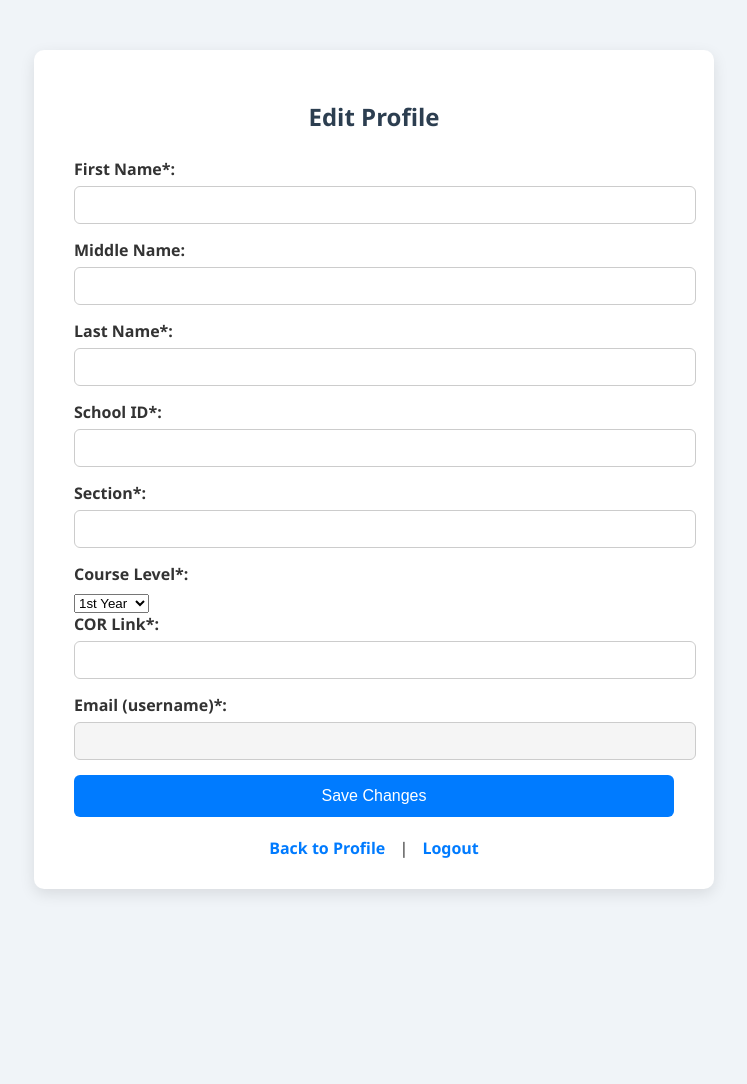
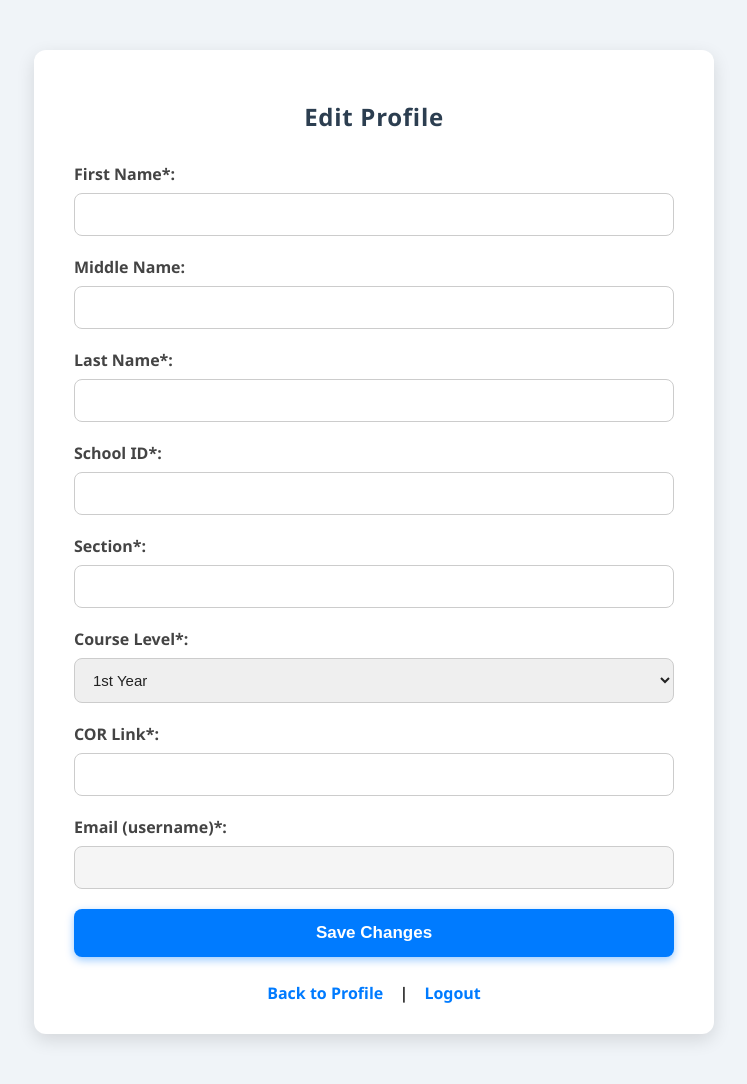
Before and after one commit to law4percent/attendance-system-chloe-danag, a Flask app: template templates/student/edit_profile.html in a window 1280 px wide. Shown: the whole page, without its empty margins (266-1013 px from the left). Before the commit the page ends 894 px from the top, so only its background shows below. Run offline with Flask 3, Linux system fonts and the light colour scheme; the template is opened without the code that fills it, so the values that code supplies are empty; some libraries are stand-ins or nearby versions.

Commit message:
Update styles.

```diff
--- a/static/css/student/edit_profile.css
+++ b/static/css/student/edit_profile.css
@@ -4,6 +4,8 @@ body {
     font-family: 'Segoe UI', Tahoma, Geneva, Verdana, sans-serif;
     background-color: #f0f4f8;
     color: #333;
+    -webkit-font-smoothing: antialiased;
+    -moz-osx-font-smoothing: grayscale;
 }
 
 .container {
@@ -11,71 +13,111 @@ body {
     margin: 50px auto;
     background: #fff;
     padding: 30px 40px;
-    border-radius: 10px;
-    box-shadow: 0 5px 15px rgba(0,0,0,0.1);
+    border-radius: 12px;
+    box-shadow: 0 6px 18px rgba(0,0,0,0.12);
+    transition: box-shadow 0.3s ease;
+}
+
+.container:hover {
+    box-shadow: 0 8px 24px rgba(0,0,0,0.16);
 }
 
 h2 {
     color: #2c3e50;
-    margin-bottom: 25px;
+    margin-bottom: 30px;
     text-align: center;
+    font-weight: 700;
+    letter-spacing: 0.03em;
 }
 
 form label {
     display: block;
-    margin-bottom: 6px;
-    font-weight: bold;
+    margin-bottom: 8px;
+    font-weight: 600;
+    color: #444;
 }
 
 form input[type="text"],
-form input[type="email"] {
+form input[type="email"],
+form select {
     width: 100%;
-    padding: 10px;
-    margin-bottom: 15px;
-    border: 1px solid #ccc;
-    border-radius: 6px;
-    font-size: 14px;
+    padding: 12px 14px;
+    margin-bottom: 20px;
+    border: 1.5px solid #ccc;
+    border-radius: 8px;
+    font-size: 15px;
+    transition: border-color 0.3s ease, box-shadow 0.3s ease;
+    box-sizing: border-box;
+    font-weight: 400;
+    color: #222;
+}
+
+form input[type="text"]:focus,
+form input[type="email"]:focus,
+form select:focus {
+    border-color: #007bff;
+    outline: none;
+    box-shadow: 0 0 8px rgba(0, 123, 255, 0.25);
 }
 
 form input:disabled {
     background-color: #f5f5f5;
     color: #888;
+    cursor: not-allowed;
 }
 
 button {
     width: 100%;
-    padding: 12px;
+    padding: 14px;
     background-color: #007bff;
     color: white;
     border: none;
-    border-radius: 6px;
-    font-size: 16px;
-    font-weight: 500;
+    border-radius: 8px;
+    font-size: 17px;
+    font-weight: 600;
     cursor: pointer;
+    transition: background-color 0.25s ease, box-shadow 0.25s ease;
+    box-shadow: 0 3px 8px rgba(0,123,255,0.4);
 }
 
-button:hover {
+button:hover,
+button:focus {
     background-color: #0056b3;
+    box-shadow: 0 5px 14px rgba(0,86,179,0.6);
+    outline: none;
 }
 
 .links {
-    margin-top: 20px;
+    margin-top: 25px;
     text-align: center;
+    font-weight: 600;
 }
 
 .links a {
     color: #007bff;
-    margin: 0 10px;
+    margin: 0 12px;
     text-decoration: none;
-    font-weight: bold;
+    transition: color 0.25s ease, text-decoration 0.25s ease;
 }
 
-.links a:hover {
+.links a:hover,
+.links a:focus {
+    color: #0056b3;
     text-decoration: underline;
+    outline: none;
 }
 
 .message {
-    color: green;
-    margin-top: 20px;
+    color: #28a745;
+    margin-top: 25px;
     text-align: center;
+    font-weight: 600;
+    font-size: 16px;
 }
+
+@media (max-width: 640px) {
+    .container {
+        margin: 30px 20px;
+        padding: 25px 30px;
+    }
+}
--- a/templates/student/edit_profile.html
+++ b/templates/student/edit_profile.html
@@ -7,27 +7,27 @@
 {% endblock %}
 
 {% block content %}
-<div class="container">
+  <div class="container">
     <h2>Edit Profile</h2>
 
-    <form method="POST" action="/edit_student_profile">
-      <label>First Name*:</label>
-      <input type="text" name="first_name" value="{{ student.first_name }}" required>
+    <form method="POST" action="/edit_student_profile" novalidate>
+      <label for="first_name">First Name*:</label>
+      <input type="text" id="first_name" name="first_name" value="{{ student.first_name }}" required>
 
-      <label>Middle Name:</label>
-      <input type="text" name="middle_name" value="{{ student.middle_name }}">
+      <label for="middle_name">Middle Name:</label>
+      <input type="text" id="middle_name" name="middle_name" value="{{ student.middle_name }}">
 
-      <label>Last Name*:</label>
-      <input type="text" name="last_name" value="{{ student.last_name }}" required>
+      <label for="last_name">Last Name*:</label>
+      <input type="text" id="last_name" name="last_name" value="{{ student.last_name }}" required>
 
-      <label>School ID*:</label>
-      <input type="text" name="school_id" value="{{ student.school_ID }}" required>
+      <label for="school_id">School ID*:</label>
+      <input type="text" id="school_id" name="school_id" value="{{ student.school_ID }}" required>
 
-      <label>Section*:</label>
-      <input type="text" name="section" value="{{ student.section }}" required>
+      <label for="section">Section*:</label>
+      <input type="text" id="section" name="section" value="{{ student.section }}" required>
 
       <label for="course_level">Course Level*:</label>
-      <select id="course_level" name="course_level">
+      <select id="course_level" name="course_level" required>
         <option value="1" {% if student.course_level == '1' %}selected{% endif %}>1st Year</option>
         <option value="2" {% if student.course_level == '2' %}selected{% endif %}>2nd Year</option>
         <option value="3" {% if student.course_level == '3' %}selected{% endif %}>3rd Year</option>
@@ -36,18 +36,18 @@
         <option value="6" {% if student.course_level == '6' %}selected{% endif %}>6th Year</option>
       </select>
 
-      <label>COR Link*:</label>
-      <input type="text" name="cor_link" value="{{ student.COR_link }}" required>
+      <label for="cor_link">COR Link*:</label>
+      <input type="text" id="cor_link" name="cor_link" value="{{ student.COR_link }}" required>
 
-      <label>Email (username)*:</label>
-      <input type="email" value="{{ student.email }}" disabled>
+      <label for="email">Email (username)*:</label>
+      <input type="email" id="email" value="{{ student.email }}" disabled aria-disabled="true">
 
       <button type="submit">Save Changes</button>
     </form>
 
     {% with messages = get_flashed_messages() %}
       {% if messages %}
-        <div class="message">
+        <div class="message" role="alert" aria-live="polite">
           {% for message in messages %}
             <p>{{ message }}</p>
           {% endfor %}
```
Also changed, not shown: app.py (+0 -18 lines).
